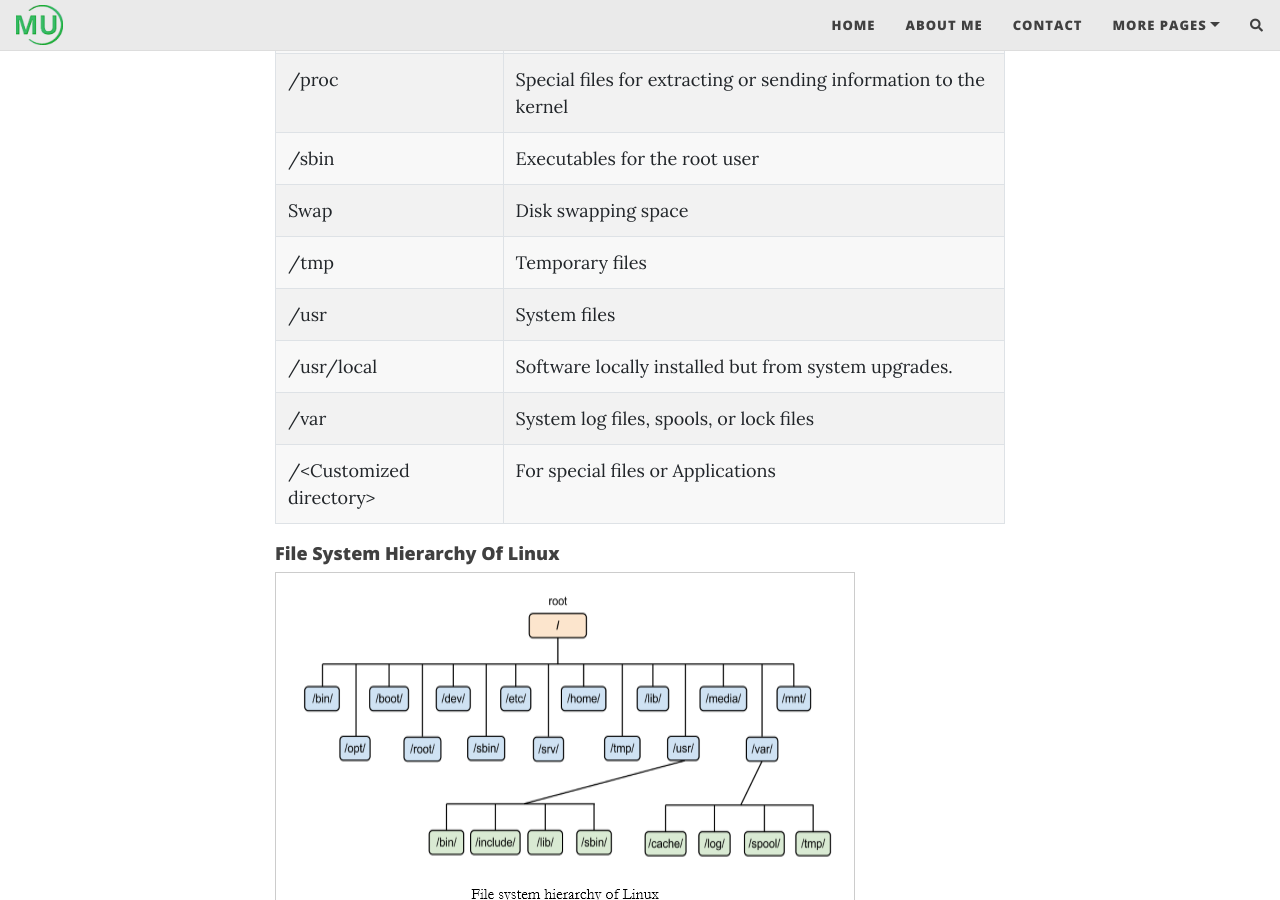
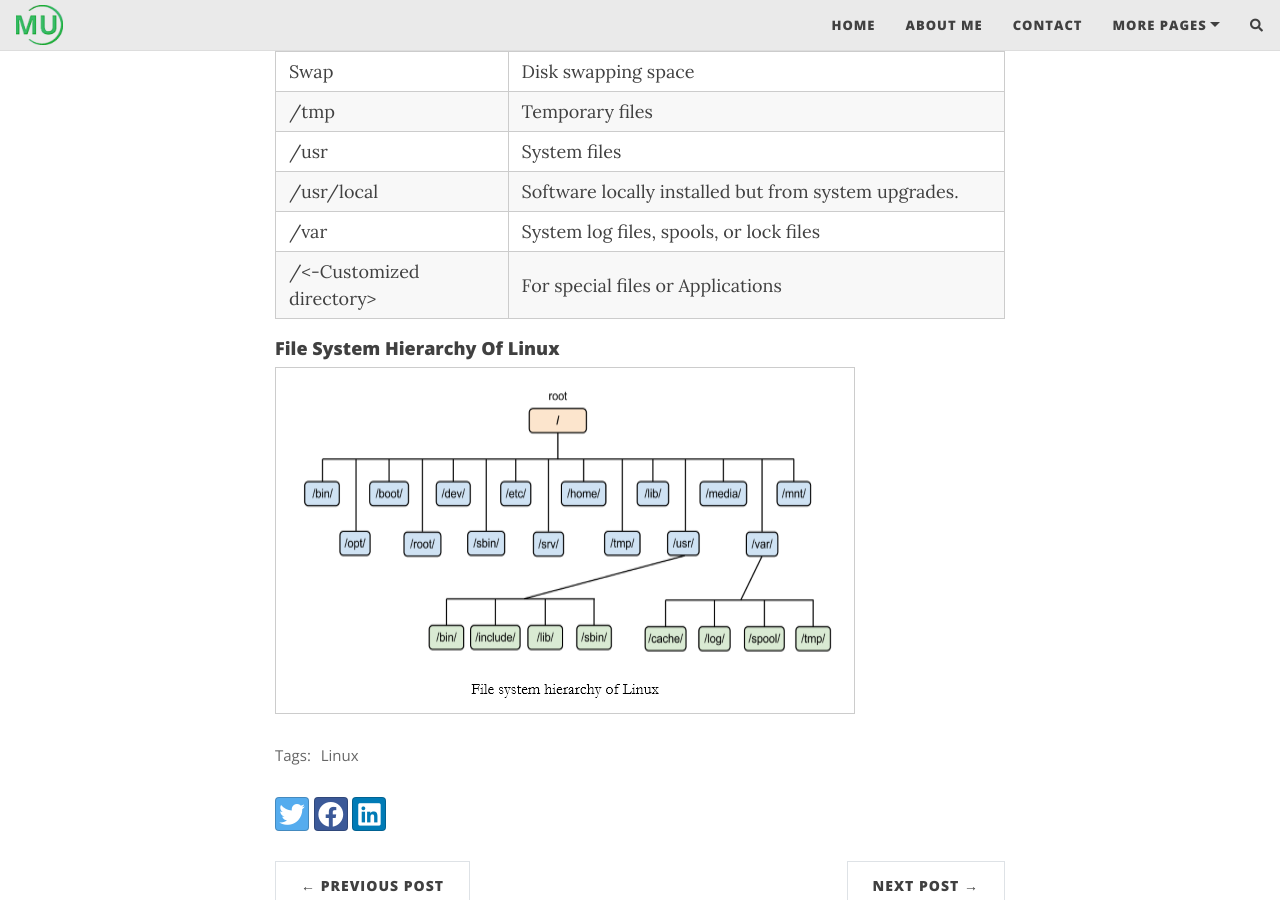
Before and after one commit to adwithme/adwithme.github.io, a Jekyll site: the page built from _posts/2022-07-27-linux-file-system.md, in a window 1280 px wide and 900 px high, scrolled down 1541 px. Built offline with Jekyll 4.4.1, drawn with Linux system fonts in a browser that asks for light colours; nearby versions of some CDN libraries; comment, search, counter and statistics services are not loaded.

Commit message:
Page Update

```diff
--- a/_posts/2022-07-27-linux-file-system.md
+++ b/_posts/2022-07-27-linux-file-system.md
@@ -12,80 +12,25 @@ tags: [Linux]
 <div style="text-align: justify"> Linux (pronounced "LIH-nucks") is a 32-bit operating system (OS) that can be used on virtually every computer hardware platform. Originally designed for the Intel x86 platform, it is now available for Intel, Mac, Sparc, Alpha, embedded devices, and many more platforms. Linux is a UNIX-like OS that is very stable, reliable, and flexi-ble. It is used on PCs, professional workstations, servers, routers, and practically every other computing platform. Linux works well in all these environments, and because it is multi-user and multi-tasking, it can perform virtually any job or group of jobs quickly and efficiently. Linux is as powerful as any other operating system, and most importantly, it is free. Linux was created to be a free alternative to UNIX and has become a competitor for all operating systems available today. This fact has enabled Linux to greatly increase its user base, and to be supported and used by the largest corporations and governments in the world. Because of its open nature and technical strengths, Enterprise use of Linux is best illustrated by its large-scale use on the Internet —it powers a majority of Internet applications, including the Apache Web server. Linux has sprung from humble beginnings to become a widely used and respected OS on essentially all computing platforms. Linux is a direct competitor with other high profile operating systems, such as UNIX and Microsoft Windows. </div>
 
 #### Linux Partitions And Its Uses.
-<table class="table table-striped table-bordered">
-<thead>
-<tr>
-<th style="text-align:left">File System</th>
-<th style="text-align:left">Description</th>
-</tr>
-</thead>
-<tbody>
-<tr>
-<td style="text-align:left">/</td>
-<td style="text-align:left">Root file system</td>
-</tr>
-<tr>
-<td style="text-align:left">/bin</td>
-<td style="text-align:left">Executables</td>
-</tr>
-<tr>
-<td style="text-align:left">/boot</td>
-<td style="text-align:left">Files to boot system</td>
-</tr>
-<tr>
-<td style="text-align:left">/dev</td>
-<td style="text-align:left">Represent the devices attached</td>
-</tr>
-<tr>
-<td style="text-align:left">/etc</td>
-<td style="text-align:left">System configuration files</td>
-</tr>
-<tr>
-<td style="text-align:left">/home</td>
-<td style="text-align:left">User files</td>
-</tr>
-<tr>
-<td style="text-align:left">/lib</td>
-<td style="text-align:left">Binaries to support executables</td>
-</tr>
-<tr>
-<td style="text-align:left">/opt</td>
-<td style="text-align:left">Optional Software</td>
-</tr>
-<tr>
-<td style="text-align:left">/proc</td>
-<td style="text-align:left">Special files for extracting or sending information to the kernel</td>
-</tr>
-<tr>
-<td style="text-align:left">/sbin</td>
-<td style="text-align:left">Executables for the root user</td>
-</tr>
-<tr>
-<td style="text-align:left">Swap</td>
-<td style="text-align:left">Disk swapping space</td>
-</tr>
-<tr>
-<td style="text-align:left">/tmp</td>
-<td style="text-align:left">Temporary files</td>
-</tr>
-<tr>
-<td style="text-align:left">/usr</td>
-<td style="text-align:left">System files</td>
-</tr>
-<tr>
-<td style="text-align:left">/usr/local</td>
-<td style="text-align:left">Software locally installed but from system upgrades.</td>
-</tr>
-<tr>
-<td style="text-align:left">/var</td>
-<td style="text-align:left">System log files, spools, or lock files</td>
-</tr>
-<tr>
-<td style="text-align:left">/&lt;Customized directory&gt;</td>
-<td style="text-align:left">For special files or Applications</td>
-</tr>
-</tbody>
-</table>
+
+| File System             | Description                                                       |
+|-------------------------|-------------------------------------------------------------------|
+| /                       | Root file system                                                  |
+| /bin                    | Executables                                                       |
+| /boot                   | Files to boot system                                              |
+| /dev                    | Represent the devices attached                                    |
+| /etc                    | System configuration files                                        |
+| /home                   | User files                                                        |
+| /lib                    | Binaries to support executables                                   |
+| /opt                    | Optional Software                                                 |
+| /proc                   | Special files for extracting or sending information to the kernel |
+| /sbin                   | Executables for the root user                                     |
+| Swap                    | Disk swapping space                                               |
+| /tmp                    | Temporary files                                                   |
+| /usr                    | System files                                                      |
+| /usr/local              | Software locally installed but from system upgrades.              |
+| /var                    | System log files, spools, or lock files                           |
+| /<-Customized directory> | For special files or Applications                                 |
 
 #### File System Hierarchy Of Linux
 
```
Also changed, not shown: _posts/2022-7-29-Motherboard-Beep-code.md (+1 -1 lines).
